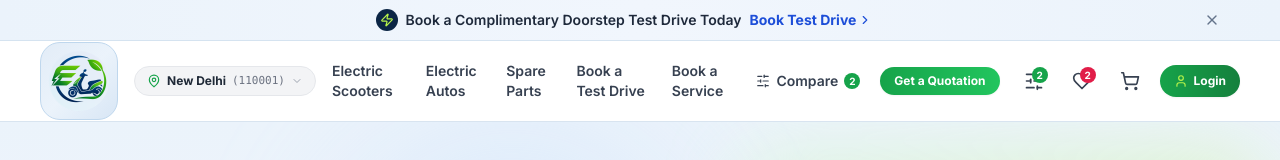
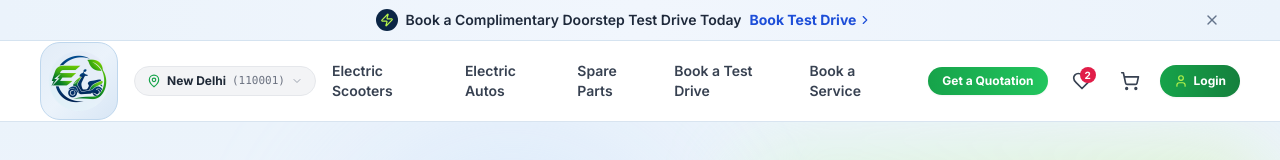
Before and after one commit to sahupriyanka721-hub/vidyutva-ev-marketplace, a React (Vite) app: page / in a window 1280 px wide. Shown: the top 160 px of the page. Built offline with nearby package versions, Linux system fonts and the light colour scheme.

Commit message:
fix: remove Compare from navbar, keep floating bottom CompareBar and add Compare Matrix to Admin Panel

```diff
--- a/src/components/common/CompareBar.tsx
+++ b/src/components/common/CompareBar.tsx
@@ -14,7 +14,7 @@ export const CompareBar: React.FC = () => {
     .filter(Boolean);
 
   return (
-    <aside aria-label="Vehicle comparison dock" className="fixed bottom-0 inset-x-0 z-40 bg-white/95 backdrop-blur-md border-t border-gray-200 shadow-2xl p-3 sm:p-4 animate-in slide-in-from-bottom-6">
+    <aside aria-label="Vehicle comparison dock" className="fixed bottom-14 md:bottom-0 inset-x-0 z-50 bg-white/95 backdrop-blur-md border-t border-gray-200 shadow-2xl p-3 sm:p-4 animate-in slide-in-from-bottom-6">
       <div className="max-w-7xl mx-auto flex flex-col sm:flex-row items-center justify-between gap-3">
         <div className="flex items-center gap-2">
           <div className="w-8 h-8 rounded-lg bg-emerald-100 text-[#14532D] flex items-center justify-center">
--- a/src/components/common/Header.tsx
+++ b/src/components/common/Header.tsx
@@ -13,14 +13,12 @@ import {
   FileText,
   Clock,
   Sparkles,
-  LogOut,
-  SlidersHorizontal
+  LogOut
 } from 'lucide-react';
 import { useAuth } from '../../context/AuthContext';
 import { useLocation } from '../../context/LocationContext';
 import { useCart } from '../../context/CartContext';
 import { useWishlist } from '../../context/WishlistContext';
-import { useCompare } from '../../context/CompareContext';
 import { BrandLogo } from './BrandLogo';
 
 /**
@@ -44,7 +42,6 @@ export const Header: React.FC = () => {
   const { city, pincode, openLocationModal } = useLocation();
   const { totalItemCount, openCartDrawer } = useCart();
   const { totalWishlistCount } = useWishlist();
-  const { comparedVehicleIds } = useCompare();
 
   const [mobileMenuOpen, setMobileMenuOpen] = useState(false);
   const [accountDropdownOpen, setAccountDropdownOpen] = useState(false);
@@ -115,20 +112,6 @@ export const Header: React.FC = () => {
             </Link>
 
             <Link
-              to="/compare"
-              className="hover:text-[#16A34A] transition-colors flex items-center gap-1.5"
-              title="Compare Electric Vehicles"
-            >
-              <SlidersHorizontal className="w-3.5 h-3.5" />
-              <span>Compare</span>
-              {comparedVehicleIds.length > 0 && (
-                <span className="bg-[#16A34A] text-white text-[10px] font-bold rounded-full h-4 min-w-[16px] px-1 flex items-center justify-center shadow-xs">
-                  {comparedVehicleIds.length}
-                </span>
-              )}
-            </Link>
-
-            <Link
               to="/quotation"
               className="px-3.5 py-1.5 rounded-full bg-gradient-to-r from-[#16A34A] to-[#22C55E] text-white hover:from-emerald-700 hover:to-emerald-600 font-bold transition-all shadow-sm text-xs shrink-0"
             >
@@ -136,22 +119,8 @@ export const Header: React.FC = () => {
             </Link>
           </nav>
 
-          {/* Right Cluster: Compare, Wishlist, Cart, Account/Login */}
+          {/* Right Cluster: Wishlist, Cart, Account/Login */}
           <div className="flex items-center space-x-1.5 sm:space-x-3">
-
-            {/* Compare shortcut */}
-            <Link
-              to="/compare"
-              className="p-2 text-gray-700 hover:text-[#16A34A] hover:bg-emerald-50 rounded-full transition-colors relative"
-              title="Compare Vehicles"
-            >
-              <SlidersHorizontal className="w-5 h-5" />
-              {comparedVehicleIds.length > 0 && (
-                <span className="absolute top-1 right-1 bg-[#16A34A] text-white text-[10px] font-bold rounded-full w-4 h-4 flex items-center justify-center shadow-xs">
-                  {comparedVehicleIds.length}
-                </span>
-              )}
-            </Link>
 
             {/* Wishlist */}
             <Link
@@ -334,18 +303,6 @@ export const Header: React.FC = () => {
               Book a Service
             </Link>
             <Link
-              to="/compare"
-              onClick={() => setMobileMenuOpen(false)}
-              className="p-3 bg-gray-50 rounded-xl hover:bg-emerald-50 text-gray-800 border border-gray-100 flex items-center justify-between"
-            >
-              <span>Compare Vehicles</span>
-              {comparedVehicleIds.length > 0 && (
-                <span className="bg-[#16A34A] text-white text-[10px] font-bold rounded-full px-2 py-0.5">
-                  {comparedVehicleIds.length}
-                </span>
-              )}
-            </Link>
-            <Link
               to="/dashboard"
               onClick={() => setMobileMenuOpen(false)}
               className="col-span-2 p-3 bg-emerald-50 text-[#14532D] rounded-xl hover:bg-emerald-100 border border-emerald-200 font-bold flex items-center justify-center gap-2"
--- a/src/pages/AdminDashboardPage.tsx
+++ b/src/pages/AdminDashboardPage.tsx
@@ -1316,7 +1316,21 @@ export const AdminDashboardPage: React.FC = () => {
         {/* Tab 10: Inventory Catalog */}
         {activeTab === 'inventory' && (
           <div className="bg-white rounded-3xl p-6 border border-gray-200 shadow-subtle space-y-6">
-            <h2 className="text-base font-bold text-gray-900">Master Catalog: Electric Vehicles & Genuine Spare Parts</h2>
+            <div className="flex flex-col sm:flex-row sm:items-center justify-between gap-3 border-b border-gray-100 pb-3">
+              <div>
+                <h2 className="text-base font-bold text-gray-900">Master Catalog: Electric Vehicles & Genuine Spare Parts</h2>
+                <p className="text-xs text-gray-500">Live inventory specifications, pricing, battery ratings, and vehicle benchmarking.</p>
+              </div>
+              <Link
+                to="/compare"
+                target="_blank"
+                className="px-3.5 py-1.5 rounded-xl bg-gray-100 hover:bg-emerald-50 text-gray-700 hover:text-[#16A34A] border border-gray-200 text-xs font-bold transition-all flex items-center gap-1.5 w-max"
+                title="Open Vehicle Specification Comparison Benchmark"
+              >
+                <span>Vehicle Comparison Matrix</span>
+                <ExternalLink className="w-3.5 h-3.5" />
+              </Link>
+            </div>
 
             <div className="grid grid-cols-1 md:grid-cols-2 gap-6">
               {/* Vehicles */}
```
